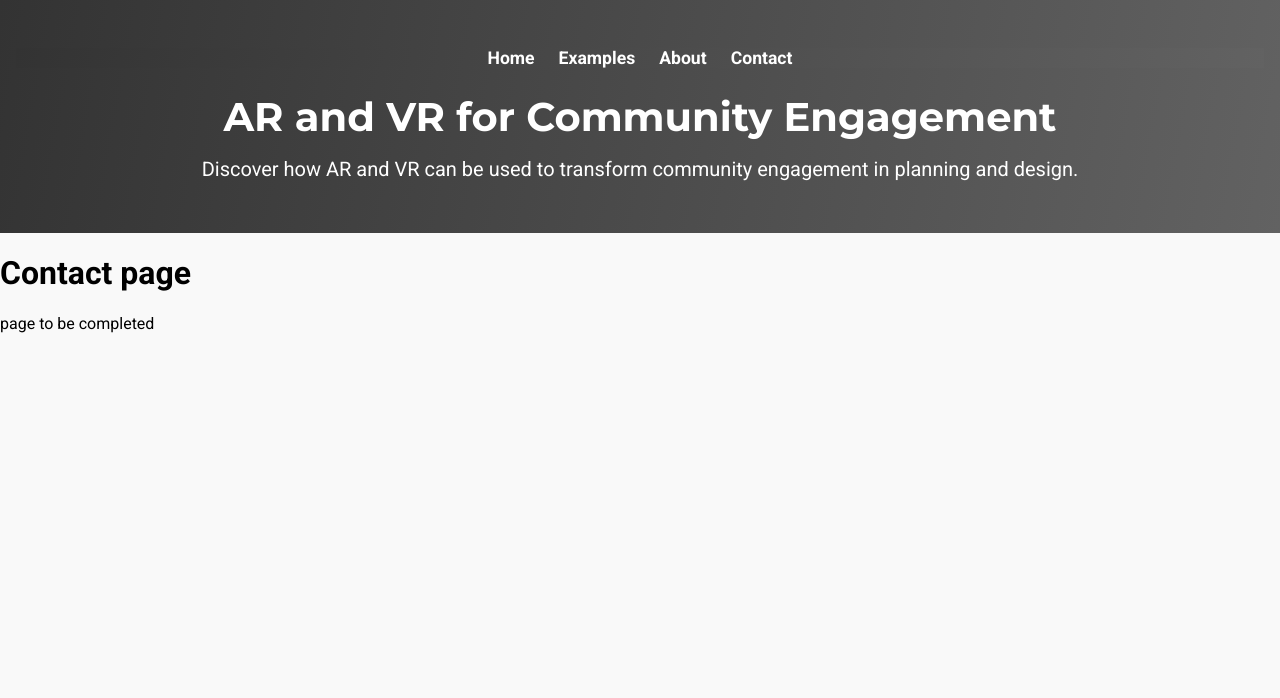
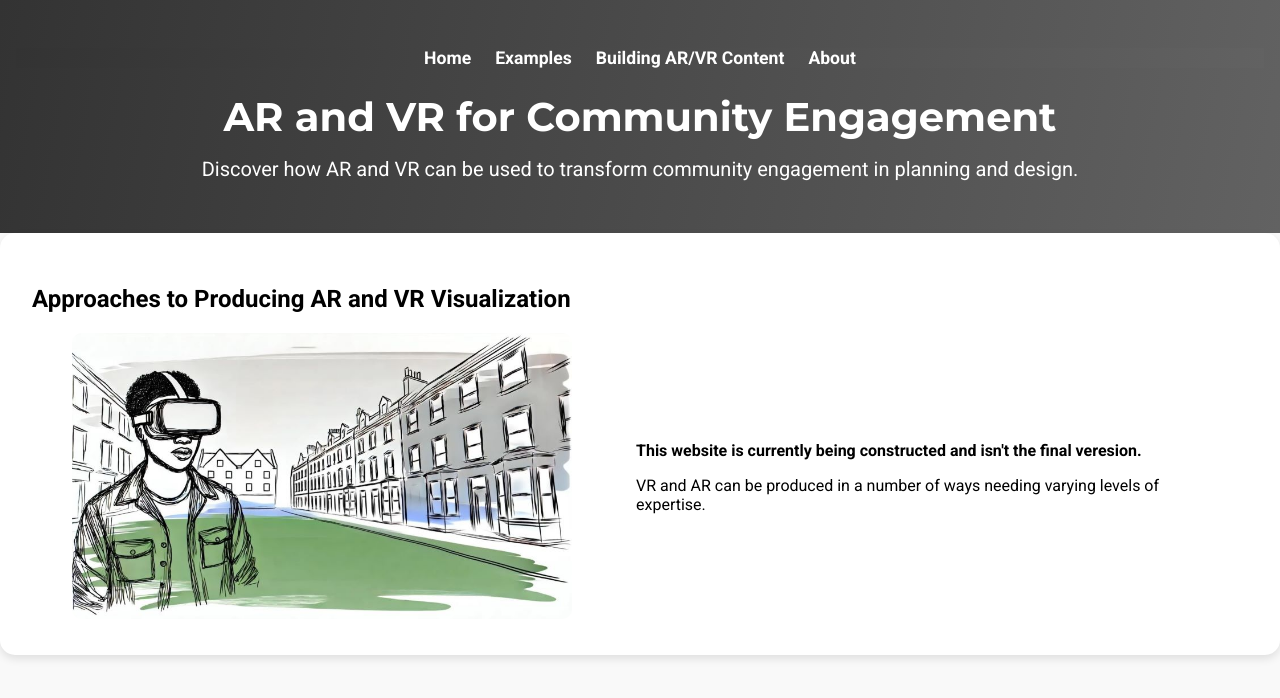
Before and after one commit to developdata/XRinPlanning, a plain HTML site: page content.html in a window 1280 px wide. Drawn offline with Linux system fonts and the light colour scheme.

Commit message:
renamed page from contact to content and updated links

```diff
--- a/contact.html
+++ b/content.html
@@ -17,16 +17,29 @@
             <ul class="menu">
                 <li><a href="index.html">Home</a></li>
                 <li><a href="examples.html">Examples</a></li>
+                <li><a href="content.html">Building AR/VR Content</a></li>
                 <li><a href="about.html">About</a></li>
-                <li><a href="contact.html">Contact</a></li>
             </ul>
         </nav>
         <h1>AR and VR for Community Engagement</h1>
         <p>Discover how AR and VR can be used to transform community engagement in planning and design.</p>
     </header>
 
-    <h1>Contact page</h1>
-    <p>page to be completed</p>
+    <section class="website-purpose-section">
+        <h2>Approaches to Producing AR and VR Visualization</h2>
+        <div class="content-wrapper">
+            <div class="text-content">
+                <p style="font-weight: bold;">This website is currently being constructed and isn't the final veresion.
+                </p>
+                <p>VR and AR can be produced in a number of ways needing varying levels of expertise. </p>
+
+                </div>
+
+            <div class="image-content">
+                <img src="images/example2.jpg" alt="Website overview showing different sections" />
+            </div>
+        </div>
+    </section>
 
 </body>
 </html>
```
Also changed, not shown: about.html (+1 -1 lines), examples.html (+1 -1 lines), index.html (+1 -1 lines).
